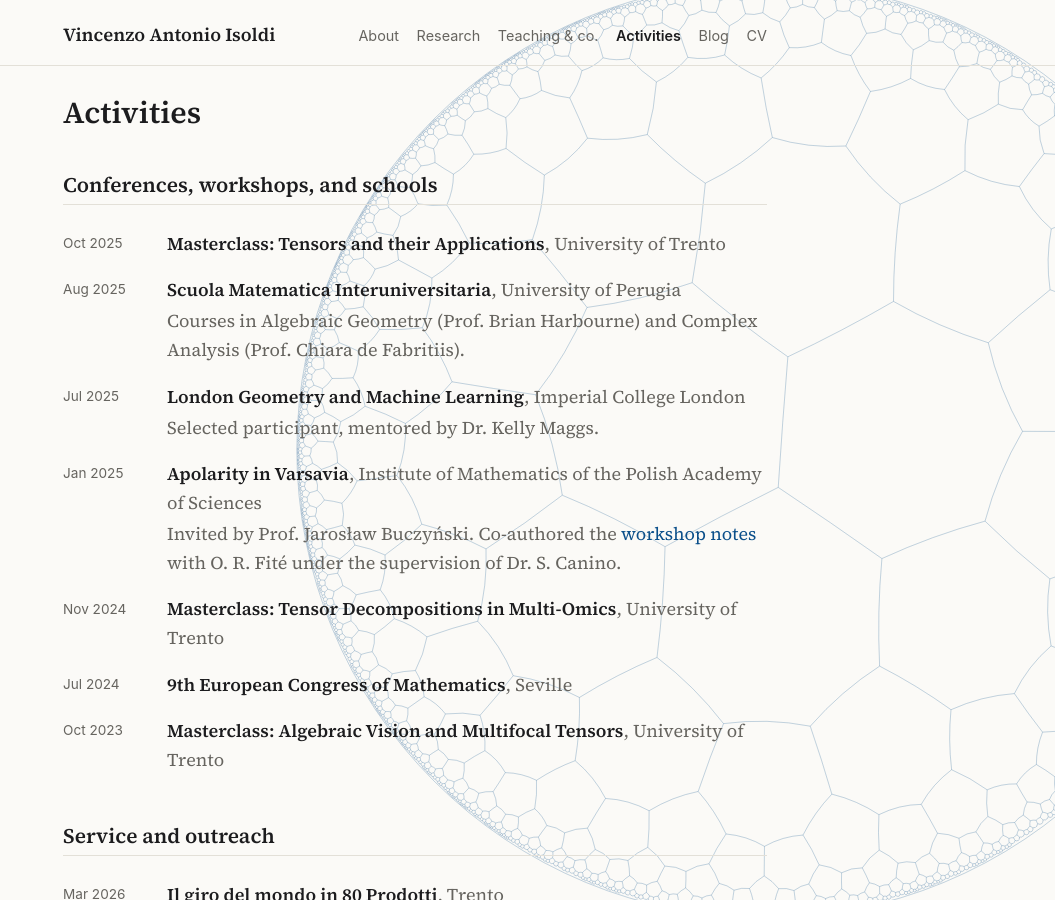
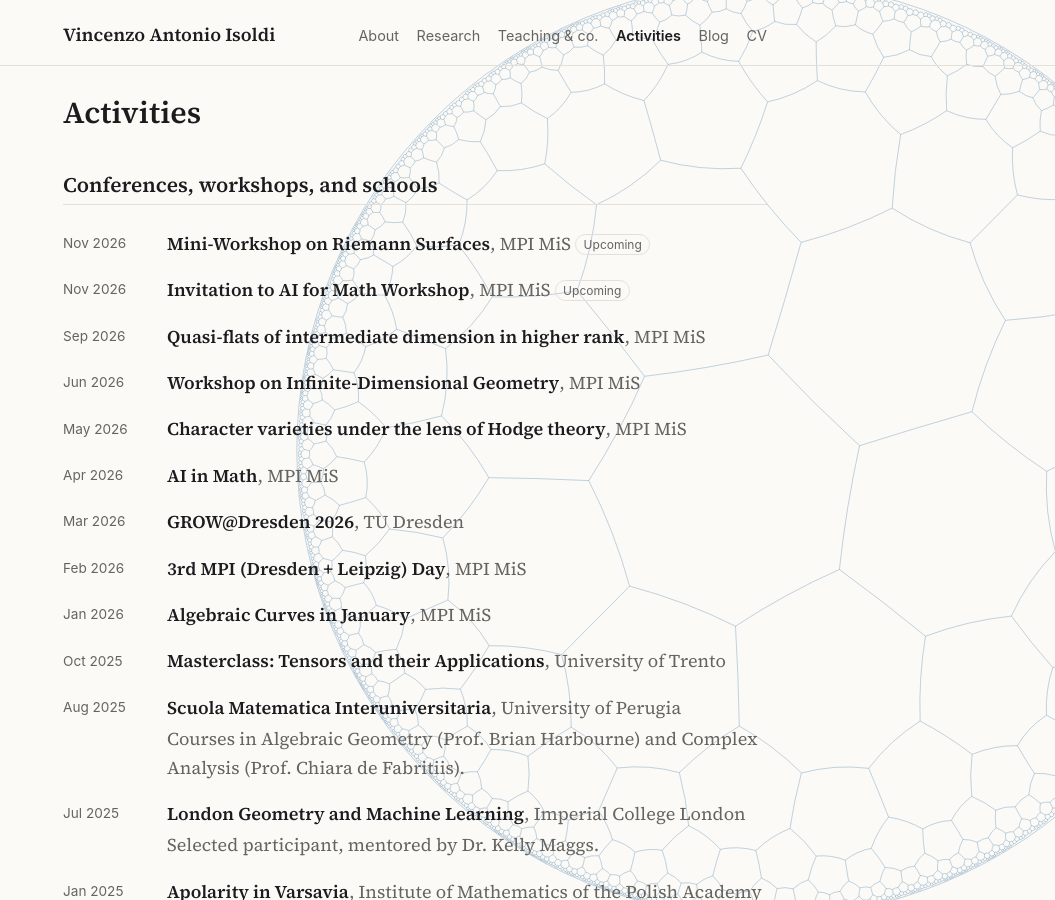
Before and after one commit to vincenzoisoldia/vincenzoisoldia.github.io, a Jekyll site: the page built from activities.md, in a window 1280 px wide and 900 px high. Shown: the whole window, without its empty margins (225-1280 px from the left). Built offline with Jekyll 4.4.1, drawn with Linux system fonts in a browser that asks for light colours.

Commit message:
new activities

```diff
--- a/_data/activities.yml
+++ b/_data/activities.yml
@@ -1,7 +1,46 @@
-# Attività, divise in sezioni. Ogni voce: date, title, where, detail (facoltativo).
+# Attività, divise in sezioni. Ogni voce: date, title, where, detail e status (facoltativi).
+# status mostra un'etichetta accanto al titolo, es.  status: Upcoming
 # "detail" accetta Markdown, es. [testo del link](https://...).
 
 conferences:
+  - date: Nov 2026
+    title: Mini-Workshop on Riemann Surfaces
+    where: MPI MiS
+    status: Upcoming
+
+  - date: Nov 2026
+    title: Invitation to AI for Math Workshop
+    where: MPI MiS
+    status: Upcoming
+
+  - date: Sep 2026
+    title: Quasi-flats of intermediate dimension in higher rank
+    where: MPI MiS
+
+  - date: Jun 2026
+    title: Workshop on Infinite-Dimensional Geometry
+    where: MPI MiS
+
+  - date: May 2026
+    title: Character varieties under the lens of Hodge theory
+    where: MPI MiS
+
+  - date: Apr 2026
+    title: AI in Math
+    where: MPI MiS
+
+  - date: Mar 2026
+    title: GROW@Dresden 2026
+    where: TU Dresden
+
+  - date: Feb 2026
+    title: 3rd MPI (Dresden + Leipzig) Day
+    where: MPI MiS
+
+  - date: Jan 2026
+    title: Algebraic Curves in January
+    where: MPI MiS
+
   - date: Oct 2025
     title: "Masterclass: Tensors and their Applications"
     where: University of Trento
```
